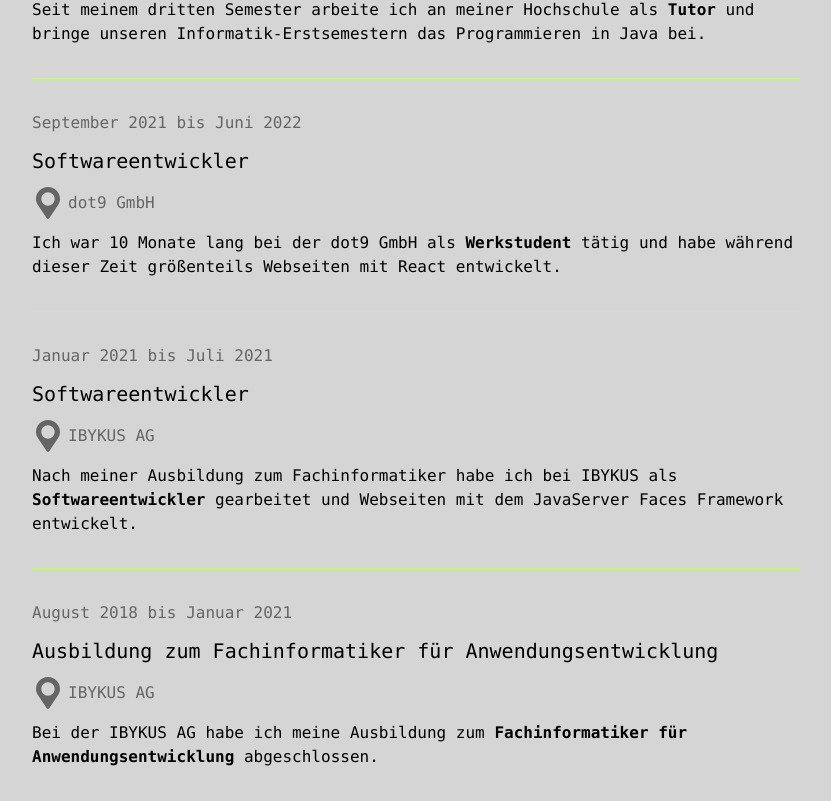
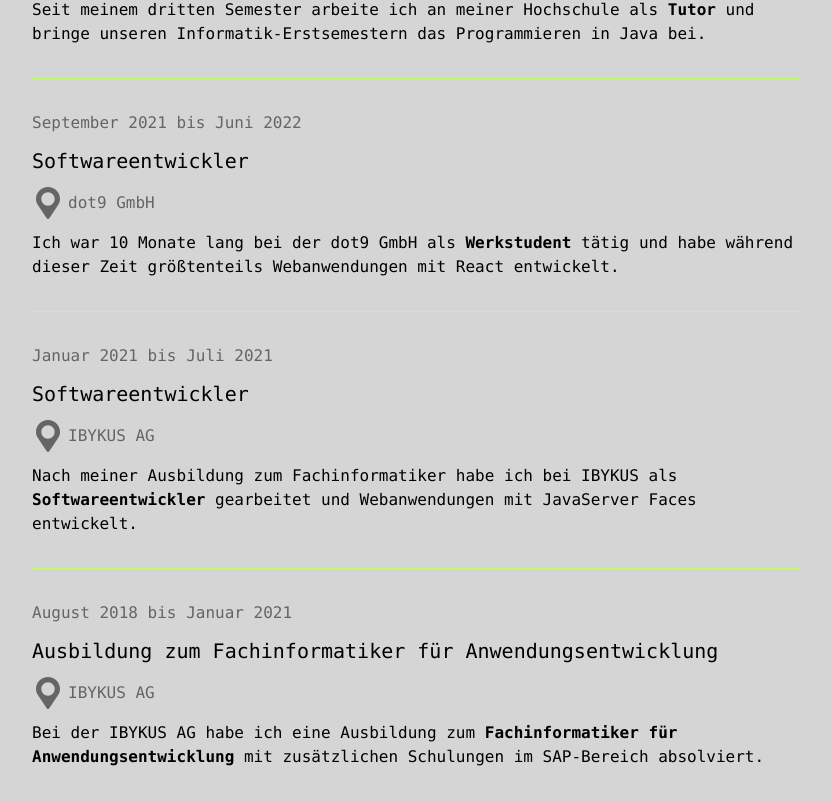
Before and after one commit to tim-w97/MyProfilePage, a React (Create React App) app: page /lebenslauf in a window 1280 px wide. Shown: the part 451-1252 px from the top of the page, without its empty margins (224-1055 px from the left). Built offline with nearby package versions, Linux system fonts and the light colour scheme.

Commit message:
updated cv

```diff
--- a/src/pages/CVPage.js
+++ b/src/pages/CVPage.js
@@ -50,7 +50,8 @@ function CVPage() {
             <p>
               Ich war 10 Monate lang bei der dot9 GmbH als{" "}
               <span className="font-bold">Werkstudent</span> tätig und habe
-              während dieser Zeit größenteils Webseiten mit React entwickelt.
+              während dieser Zeit größtenteils Webanwendungen mit React
+              entwickelt.
             </p>
           }
         />
@@ -65,8 +66,7 @@ function CVPage() {
             <p>
               Nach meiner Ausbildung zum Fachinformatiker habe ich bei IBYKUS
               als <span className="font-bold">Softwareentwickler</span>{" "}
-              gearbeitet und Webseiten mit dem JavaServer Faces Framework
-              entwickelt.
+              gearbeitet und Webanwendungen mit JavaServer Faces entwickelt.
             </p>
           }
         />
@@ -79,11 +79,11 @@ function CVPage() {
           location="IBYKUS AG"
           description={
             <p className="mb-8">
-              Bei der IBYKUS AG habe ich meine Ausbildung zum{" "}
+              Bei der IBYKUS AG habe ich eine Ausbildung zum{" "}
               <span className="font-bold">
                 Fachinformatiker für Anwendungsentwicklung
               </span>{" "}
-              abgeschlossen.
+              mit zusätzlichen Schulungen im SAP-Bereich absolviert.
             </p>
           }
         />
```
